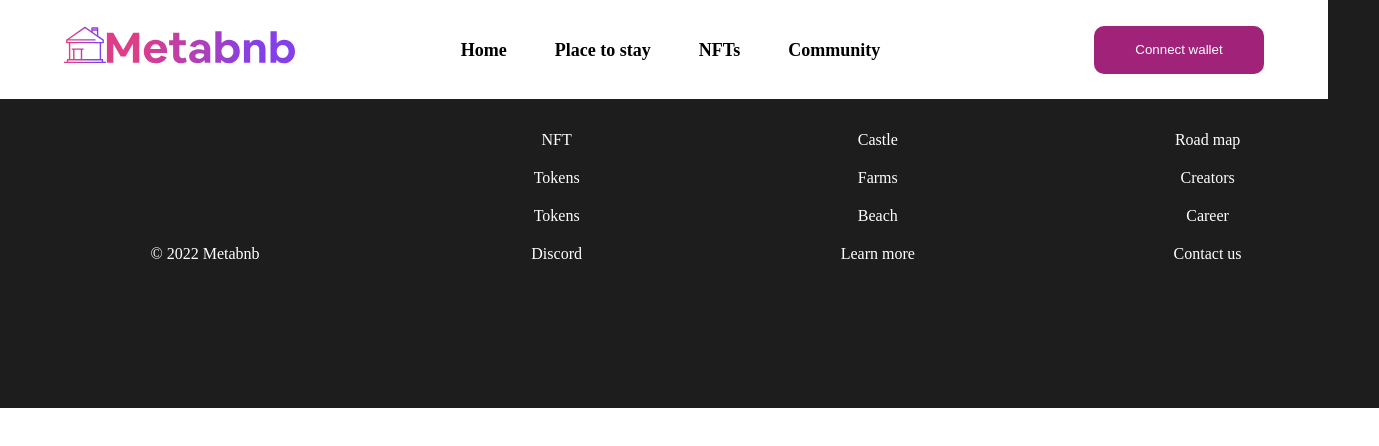
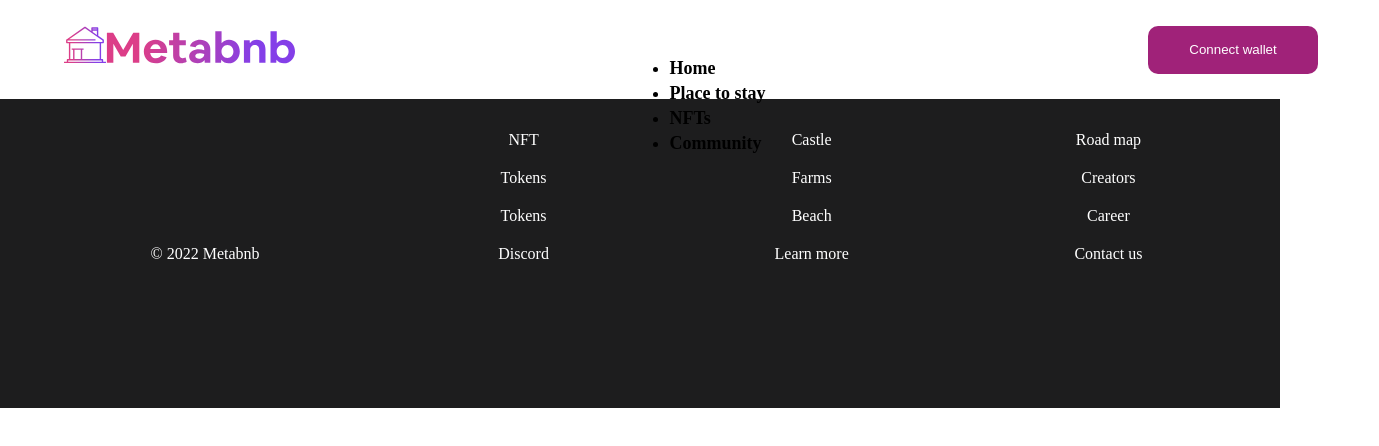
Before and after one commit to danutibe07/hng-metabnb, a React (Create React App) app: page / in a window 1280 px wide. Shown: the top 446 px of the page, 1379 px wide, since content can reach past the window. Built offline with nearby package versions, Linux system fonts and the light colour scheme.

Commit message:
third commit

```diff
--- a/src/App.js
+++ b/src/App.js
@@ -8,9 +8,9 @@ function App() {
   return (
     <div className="App">
       <Navbar />
-      <BrowserRouter basename="hng-metabnb" >
+      <BrowserRouter basename="hng-metabnb">
         <Routes>
-          <Route exact path="/" element={ <Home />}/>
+          <Route path="/" element={ <Home />}/>
           <Route path="/placetostay" element={ <Placetostay />}/>
         </Routes>
         </BrowserRouter>
--- a/src/Components/Footer/footer.css
+++ b/src/Components/Footer/footer.css
@@ -1,5 +1,5 @@
 footer {
-  width: 1200px;
+  max-width: 1200px;
   height: 350px;
   padding: 5% 7%;
   font-family: "Red Rose";
--- a/src/Components/Home/Home.css
+++ b/src/Components/Home/Home.css
@@ -72,6 +72,7 @@ span {
     flex-direction: row;
     justify-content: space-between;
     padding: 0.5rem 5rem;
+    width: 1254px;
 }
 .colimages {
     display: flex;
@@ -100,7 +101,7 @@ span {
 
 /*learnmore*/
 .learnmore {
-    width: 1200px;
+    width: 1254px;
     height: 600px;
     padding: 2% 5%;
     font-family: "Red Rose";
--- a/src/Components/Navbar/Navbar.css
+++ b/src/Components/Navbar/Navbar.css
@@ -3,7 +3,7 @@
 }
 .navcontainer{
   height: 48px;
-  width: 1200px;
+  width: 1254px;
   padding: 2% 5%;
   display: flex;
   flex-direction: row;
@@ -152,6 +152,9 @@ border: 0;
 .line{
   border: 1px solid #CFD8DC;
 }
+.menu ul{
+  display: none;
+}
 /*=============== BREAKPOINTS ===============*/
 /* For large devices */
 @media screen and (max-width: 992px) {
@@ -203,4 +206,13 @@ border: 0;
     /* display: none; */
     visibility: hidden;
   }
+  .links ul{
+    display: none;
+  }
+  .menu ul {
+    display: block;
+    list-style: none;
+    display: flex;
+    flex-direction: column;
+  }
 }
--- a/src/Components/Navbar/Navbar.jsx
+++ b/src/Components/Navbar/Navbar.jsx
@@ -20,10 +20,12 @@ const Navbar = () => {
           <img src={image4} alt="image4" />
         </div>
         <div className="links">
-          <a href="/">Home</a>
-          <a href="/placetostay">Place to stay</a>
-          <a href="#nfts">NFTs</a>
-          <a href="#community">Community</a>
+          <ul>
+            <li> <a href="/">Home</a></li>
+            <li><a href="/placetostay">Place to stay</a></li>
+            <li><a href="#nfts">NFTs</a></li>
+            <li> <a href="#community">Community</a></li>
+          </ul>
         </div>
         <div className="connect__content">
           <button className="connect__button connect_btn" onClick={() => toggleTab(1)}>Connect wallet</button>
```
Also changed, not shown: src/Components/Navbar/Menu.jsx (added, +16 -0 lines).
